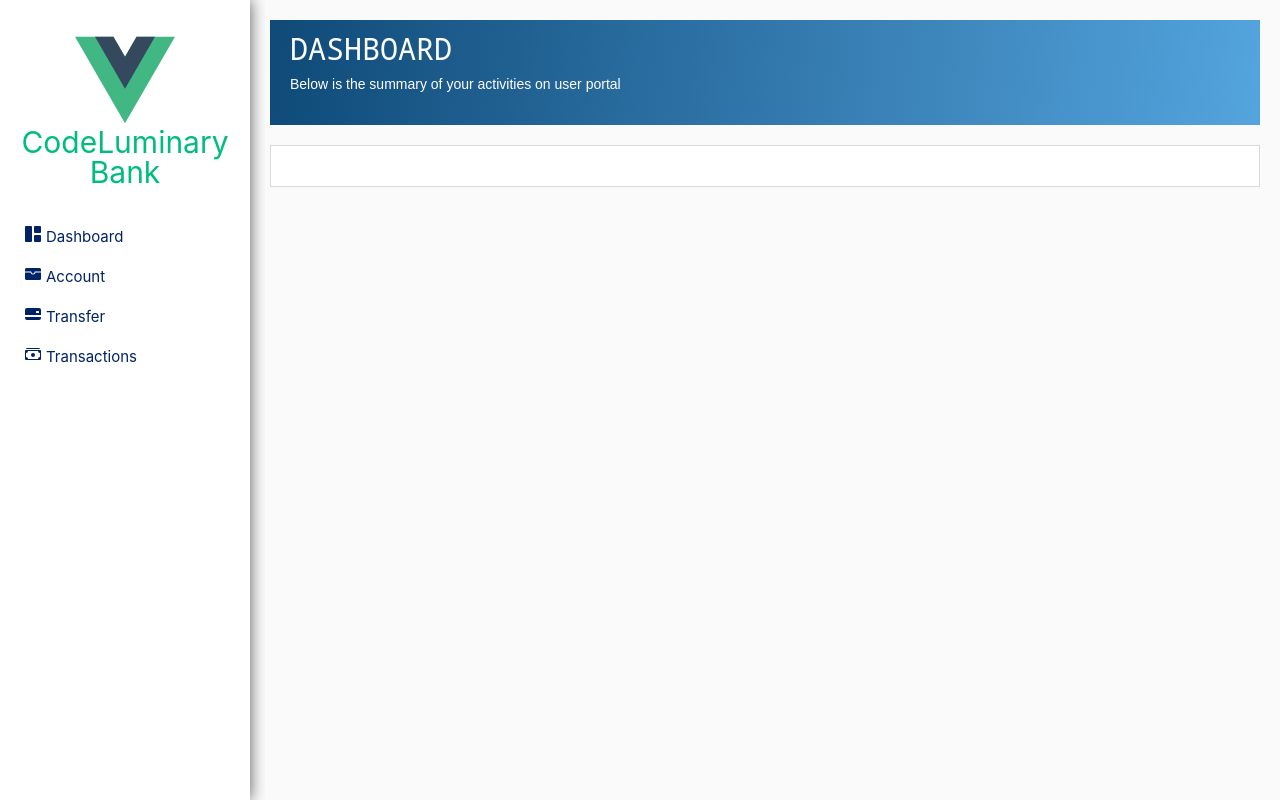
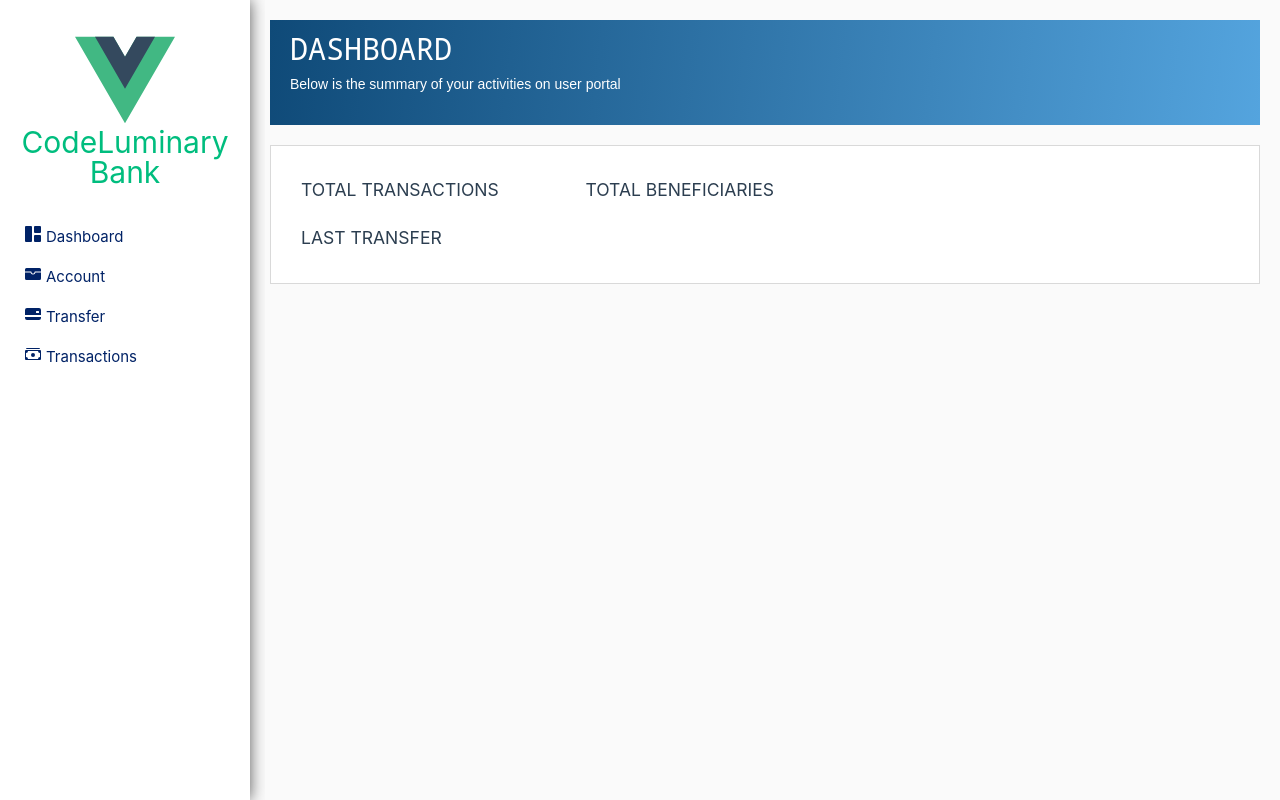
Before and after one commit to CodeLuminary/banking-application-using-nodejs-microservice, a Vue app in the folder app_frontend/frontend/: page /dashboard/1 in a window 1280 px wide. Built offline with nearby package versions, Linux system fonts and the light colour scheme.

Commit message:
Dashboard setup

```diff
--- a/app_frontend/frontend/src/components/RegisteredUsers.vue
+++ b/app_frontend/frontend/src/components/RegisteredUsers.vue
@@ -14,7 +14,7 @@
         <div v-for="user in Object.values(banking.users)" :key="user.id" class="eachUser" @click="GotoDashboard(user.id)">
         <div>
             <span>Name: {{user.name}}</span><br/>
-            <span>User Role: </span>
+            <span>User Role: {{user.role}}</span>
         </div>
         </div>
     </main>
--- a/app_frontend/frontend/src/components/UserDashboard.vue
+++ b/app_frontend/frontend/src/components/UserDashboard.vue
@@ -12,7 +12,18 @@
                 </p>
             </div>
         </div>
-        <div class="contentdiv">
+        <div class="contentdiv dashboard">
+            <div>
+                <h3>TOTAL TRANSACTIONS</h3>
+                <span></span>
+            </div>
+            <div>
+                <h3>TOTAL BENEFICIARIES</h3>
+                <span></span>
+            </div>
+            <div style="width: 100%">
+                <h3>LAST TRANSFER</h3>
+            </div>
         </div>
     </div>
 </template>
--- a/app_frontend/frontend/src/css/user_dashboard.css
+++ b/app_frontend/frontend/src/css/user_dashboard.css
@@ -30,3 +30,14 @@
     background-color: #fff;
     padding: 20px;
 }
+.dashboard{
+    width: 100%; float: left;
+}
+.dashboard > div{
+    padding: 10px;
+    float: left;
+    width: max(30%, 100px)
+}
+.dashboard span{
+    font-size: 40px; font-weight: bold;
+}
--- a/app_frontend/frontend/src/stores/banking.js
+++ b/app_frontend/frontend/src/stores/banking.js
@@ -6,7 +6,8 @@ export const useBankingStore = defineStore({
     users: {
       '1': {
         id: 1,
-        name: 'ijoni victor'
+        name: 'ijoni victor',
+        role: 'admin'
       }
     },
     transactions: {}
```
